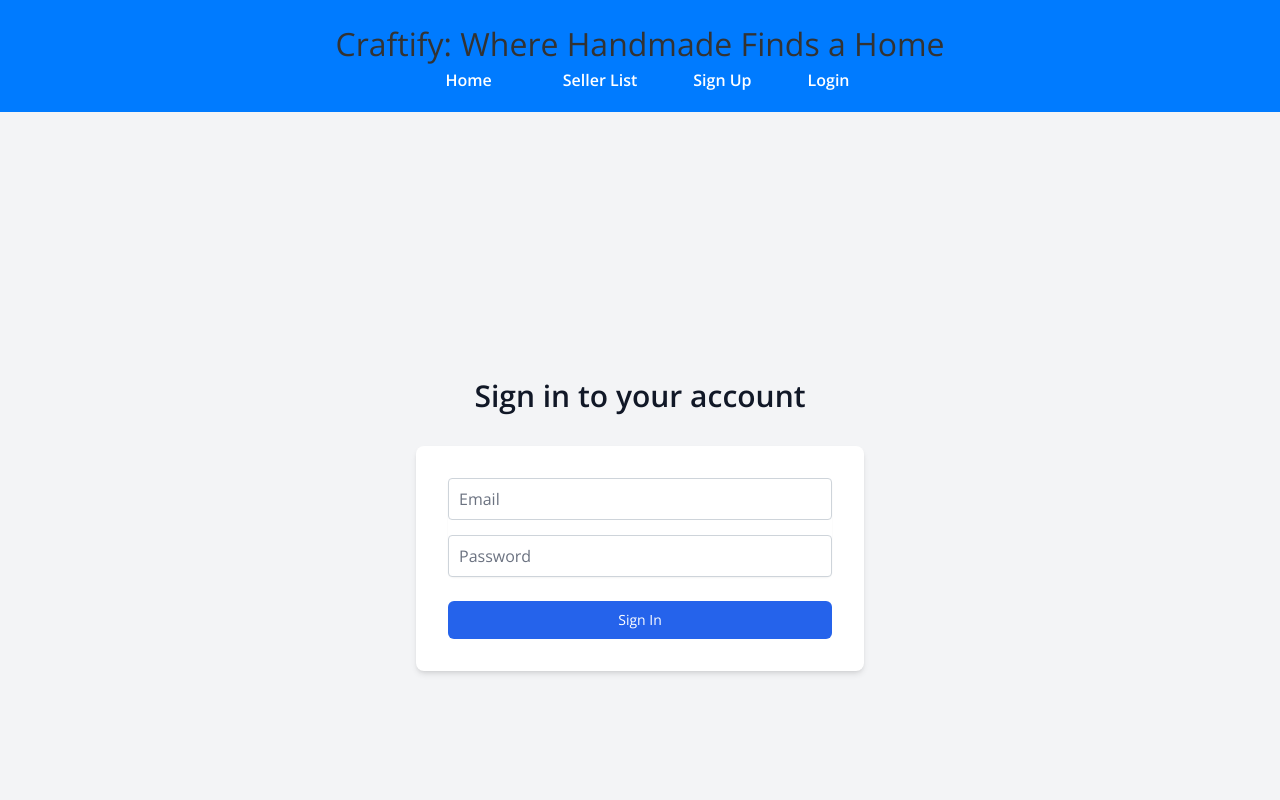
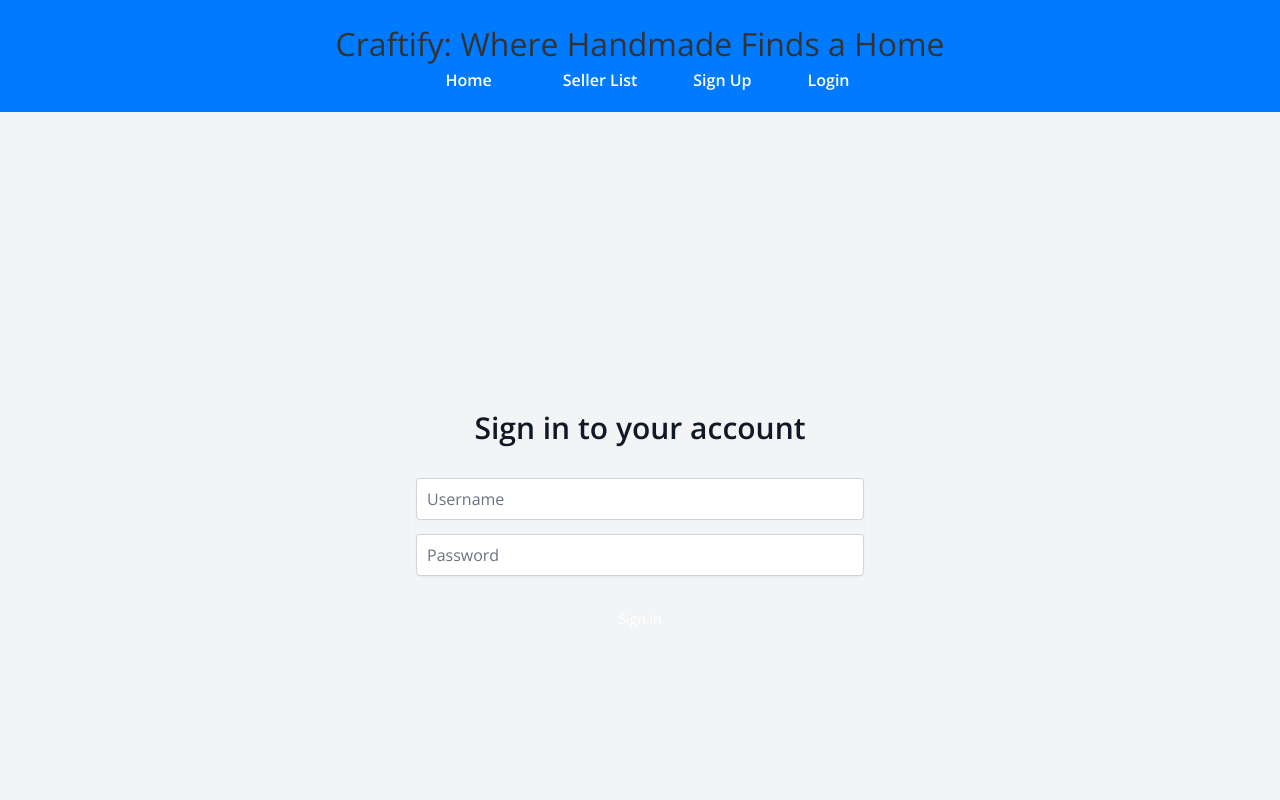
Before and after one commit to rgonzalez12/craftify, a React (Create React App) app in the folder craftify-frontend/: page /login in a window 1280 px wide. Shown: the top 800 px of the page. Built offline with nearby package versions, Linux system fonts and the light colour scheme.

Commit message:
adjusted login component to address token issue

```diff
--- a/craftify-frontend/src/components/Login.js
+++ b/craftify-frontend/src/components/Login.js
@@ -1,28 +1,41 @@
 import React, { useState } from 'react';
+import { useNavigate } from 'react-router-dom';
 import api from '../services/api';
-import { useNavigate } from 'react-router-dom';
 
 function Login() {
   const navigate = useNavigate();
-  const [email, setEmail] = useState('');
-  const [password, setPassword] = useState('');
+  const [formData, setFormData] = useState({
+    username: '',
+    password: ''
+  });
   const [error, setError] = useState('');
+  const [isLoading, setIsLoading] = useState(false);
 
-  function handleSubmit(e) {
+  const handleChange = (e) => {
+    const { name, value } = e.target;
+    setFormData(prevState => ({
+      ...prevState,
+      [name]: value
+    }));
+  };
+
+  async function handleSubmit(e) {
     e.preventDefault();
     setError('');
+    setIsLoading(true);
 
-    // Use 'username' key with the email value as required by TokenObtainPairView
-    api.post('token/', { username: email, password: password })
-      .then(response => {
-        const { access } = response.data;
-        localStorage.setItem('token', access);
-        api.defaults.headers.common['Authorization'] = `Bearer ${access}`;
-        navigate('/items');
-      })
-      .catch(() => {
-        setError('Invalid email or password.');
-      });
+    try {
+      const response = await api.post('token/', formData);
+      const { access } = response.data;
+      localStorage.setItem('token', access);
+      api.defaults.headers.common['Authorization'] = `Bearer ${access}`;
+      navigate('/items');
+    } catch (err) {
+      console.error('Login error:', err.response?.data);
+      setError(err.response?.data?.detail || 'Invalid username or password.');
+    } finally {
+      setIsLoading(false);
+    }
   }
 
   return (
@@ -33,50 +46,48 @@ function Login() {
             Sign in to your account
           </h2>
         </div>
-        <form
-          onSubmit={handleSubmit}
-          className="mt-8 space-y-6 bg-white p-8 rounded-lg shadow-md"
-          noValidate
-        >
+        <form className="mt-8 space-y-6" onSubmit={handleSubmit}>
           {error && (
-            <p className="text-red-500">{error}</p>
+            <div className="rounded-md bg-red-50 p-4">
+              <div className="text-sm text-red-700">{error}</div>
+            </div>
           )}
           <div className="rounded-md shadow-sm -space-y-px">
-            <div className="mb-4">
-              <label htmlFor="email" className="sr-only">Email</label>
+            <div>
+              <label htmlFor="username" className="sr-only">Username</label>
               <input
-                id="email"
-                name="email"
-                type="email"
-                autoComplete="email"
+                id="username"
+                name="username"
+                type="text"
                 required
-                className="appearance-none rounded-none relative block w-full px-3 py-2 border border-gray-300 placeholder-gray-500 text-gray-900 rounded-t-md focus:outline-none focus:ring-blue-500 focus:border-blue-500 focus:z-10 sm:text-sm"
-                placeholder="Email"
-                value={email}
-                onChange={e => setEmail(e.target.value)}
+                className="appearance-none rounded-none relative block w-full px-3 py-2 border border-gray-300 placeholder-gray-500 text-gray-900 rounded-t-md focus:outline-none focus:ring-indigo-500 focus:border-indigo-500 focus:z-10 sm:text-sm"
+                placeholder="Username"
+                value={formData.username}
+                onChange={handleChange}
               />
             </div>
-            <div className="mb-4">
+            <div>
               <label htmlFor="password" className="sr-only">Password</label>
               <input
                 id="password"
                 name="password"
                 type="password"
-                autoComplete="current-password"
                 required
-                className="appearance-none rounded-none relative block w-full px-3 py-2 border border-gray-300 placeholder-gray-500 text-gray-900 rounded-b-md focus:outline-none focus:ring-blue-500 focus:border-blue-500 focus:z-10 sm:text-sm"
+                className="appearance-none rounded-none relative block w-full px-3 py-2 border border-gray-300 placeholder-gray-500 text-gray-900 rounded-b-md focus:outline-none focus:ring-indigo-500 focus:border-indigo-500 focus:z-10 sm:text-sm"
                 placeholder="Password"
-                value={password}
-                onChange={e => setPassword(e.target.value)}
+                value={formData.password}
+                onChange={handleChange}
               />
             </div>
           </div>
-          <div className="mt-6">
+
+          <div>
             <button
               type="submit"
-              className="group relative w-full flex justify-center py-2 px-4 border border-transparent text-sm font-medium rounded-md text-white bg-blue-600 hover:bg-blue-700 focus:outline-none focus:ring-2 focus:ring-offset-2 focus:ring-blue-500"
+              disabled={isLoading}
+              className="group relative w-full flex justify-center py-2 px-4 border border-transparent text-sm font-medium rounded-md text-white bg-indigo-600 hover:bg-indigo-700 focus:outline-none focus:ring-2 focus:ring-offset-2 focus:ring-indigo-500 disabled:bg-indigo-400"
             >
-              Sign In
+              {isLoading ? 'Signing in...' : 'Sign in'}
             </button>
           </div>
         </form>
```
